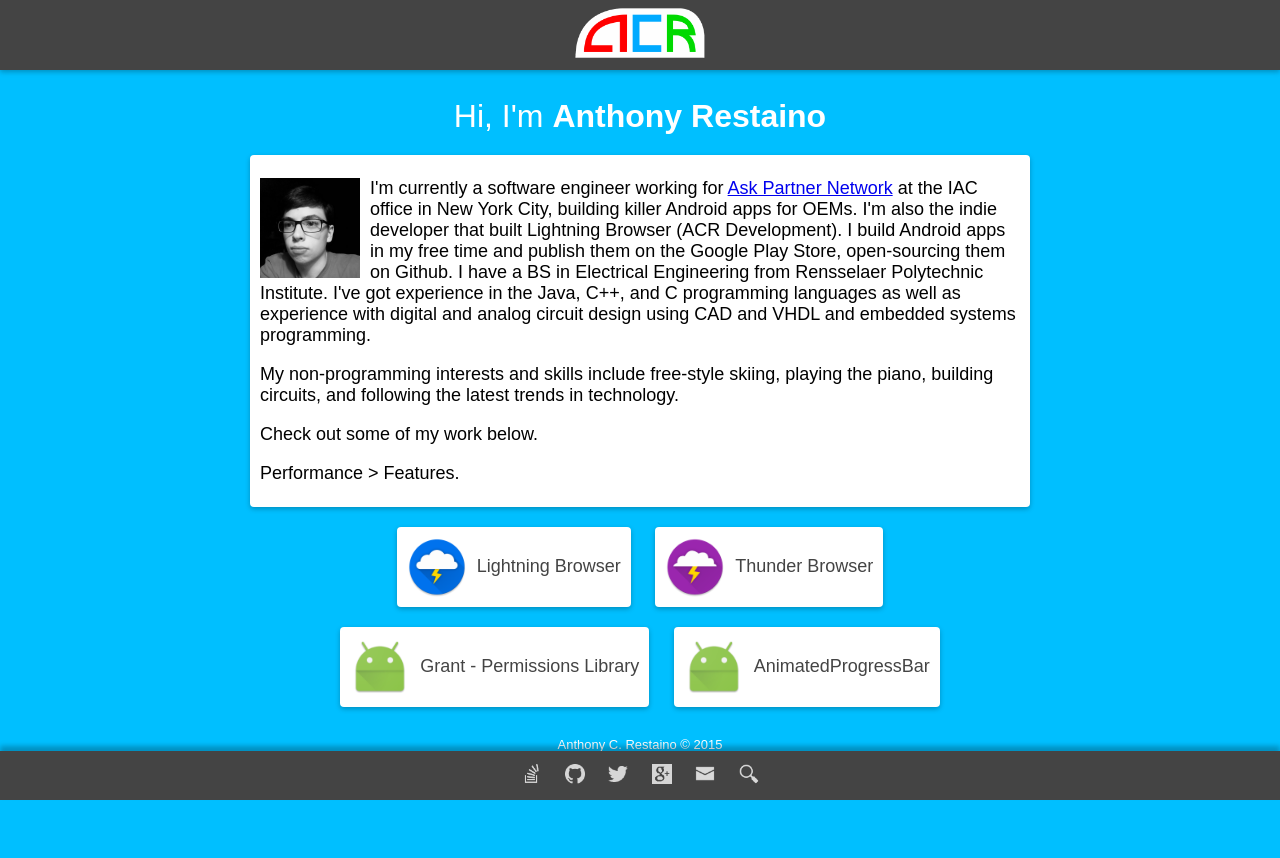
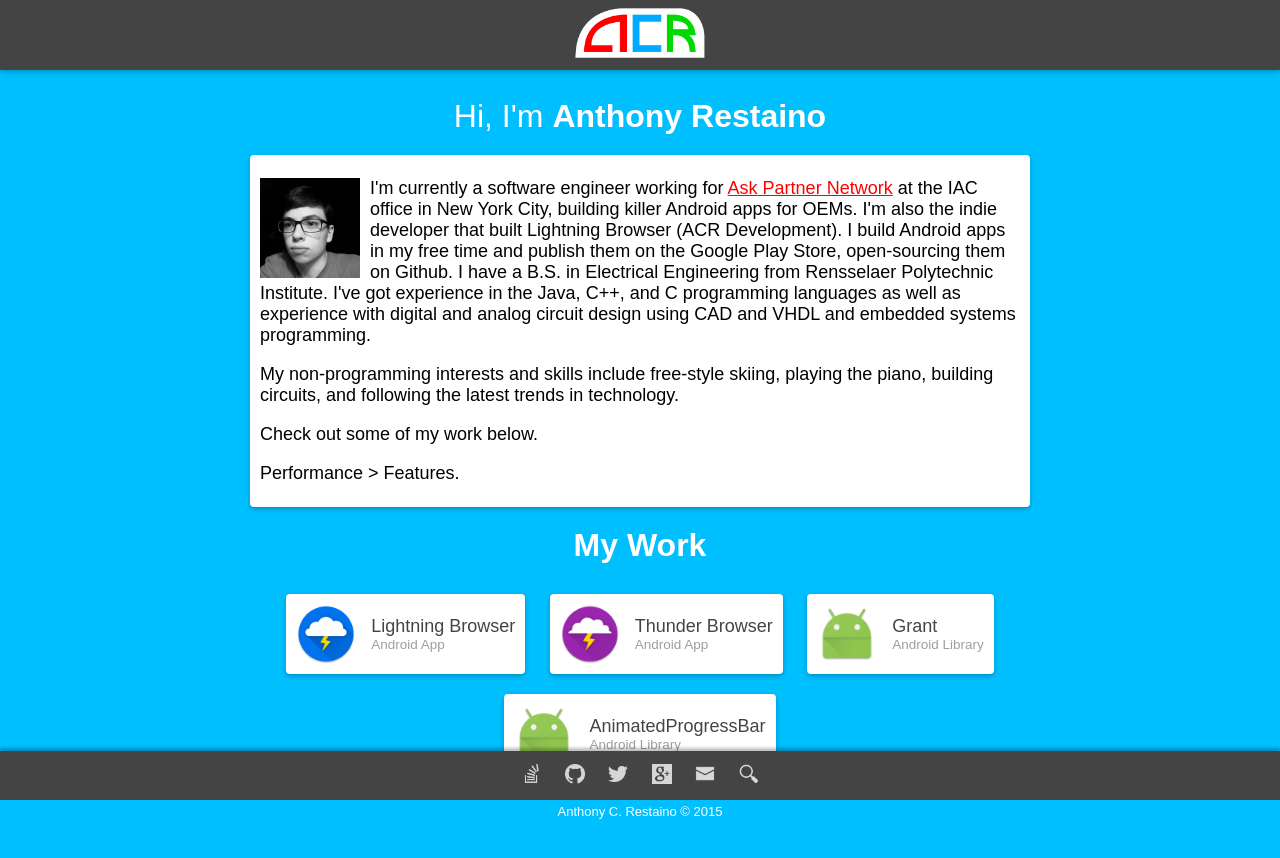
Before and after one commit to anthonycr/acrdevelopment.org, a plain HTML site: page index.html in a window 1280 px wide. Before the commit the page ends 823 px from the top, so only its background shows below. Drawn offline with Linux system fonts and the light colour scheme.

Commit message:
Change "my work" section, add subtitles to them, change link colors

```diff
--- a/index.html
+++ b/index.html
@@ -13,7 +13,7 @@
     <meta content="text/html; charset=utf-8" http-equiv="Content-Type" />
     <meta name="viewport" content="width=device-width, initial-scale=1.0">
     <link rel="icon" type="image/png" href="images/favicon-96x96.png" sizes="96x96">
-    <link rel="icon" type="image/png" href="images/favicon-20x20.png" sizes="20x20">
+    <link rel="icon" type="image/png" href="images/favicon-32x32.png" sizes="32x32">
     <title>Anthony Restaino</title>
 </head>
 <style>
@@ -60,7 +60,7 @@
         margin:0 auto;
         left:0;
         bottom:0;
-        box-shadow: 0px -5px 5px rgba( 0, 0, 0, 0.25 );
+        box-shadow: 0px -3px 3px rgba( 0, 0, 0, 0.25 );
     }
     #footer-content {
         font-size:medium;
@@ -203,6 +203,12 @@
       margin:20px;
       font-size:xx-large;
     }
+    a:link {
+        color: #FF0000;
+    }
+    a:visited {
+        color: #FF0000;
+    }
 </style>
 <body>
     <div id="header">
@@ -223,7 +229,7 @@
                 at the IAC office in New York City, building killer Android apps for OEMs.
                 I'm also the indie developer that built Lightning Browser (ACR Development). I build Android
                 apps in my free time and publish them on the Google Play Store, open-sourcing them on Github.
-                I have a BS in Electrical Engineering from Rensselaer Polytechnic Institute.
+                I have a B.S. in Electrical Engineering from Rensselaer Polytechnic Institute.
                 I've got experience in the Java, C++, and C programming languages as well as experience with
                 digital and analog circuit design using CAD and VHDL and embedded systems programming.
             </p>
@@ -238,21 +244,75 @@
                 Performance > Features.
             </p>
         </div>
+        <p class="title">
+            <b>My Work</b>
+        </p>
         <div class="box">
-            <a href="https://play.google.com/store/apps/details?id=acr.browser.barebones"></a>
-            <img width="60" height="60" style="margin-right:10px; vertical-align:middle;" src="images/lightning.png" />Lightning Browser
+            <div style="display: table-cell;">
+                <a href="https://play.google.com/store/apps/details?id=acr.browser.barebones"></a>
+                <div style="display: inline-block;">
+                    <img width="60" height="60" style="margin-right:10px; vertical-align:middle;" src="images/lightning.png" />
+                </div>
+                <div style="text-align: left; vertical-align: middle; height: 100%; display: inline-block;">
+                    <div style="height: 100%; display: table;">
+                        <div style="vertical-align: middle; display: table-cell;">
+                            <div>Lightning Browser</div>
+                            <div style="color: #9E9E9E; font-size: 75%;">Android App</div>
+                        </div>
+                    </div>
+                </div>
+            </div>
         </div>
+
         <div class="box">
-            <a href="https://github.com/anthonycr/Thunder-Browser"></a>
-            <img width="60" height="60" style="margin-right:10px; vertical-align:middle;" src="images/thunder.png" />Thunder Browser
+            <div style="display: table-cell;">
+                <a href="https://github.com/anthonycr/Thunder-Browser"></a>
+                <div style="display: inline-block;">
+                    <img width="60" height="60" style="margin-right:10px; vertical-align:middle;" src="images/thunder.png" />
+                </div>
+                <div style="text-align: left; vertical-align: middle; height: 100%; display: inline-block;">
+                    <div style="height: 100%; display: table;">
+                        <div style="vertical-align: middle; display: table-cell;">
+                            <div>Thunder Browser</div>
+                            <div style="color: #9E9E9E; font-size: 75%;">Android App</div>
+                        </div>
+                    </div>
+                </div>
+            </div>
         </div>
+
         <div class="box">
-            <a href="https://github.com/anthonycr/Grant"></a>
-            <img width="60" height="60" style="margin-right:10px; vertical-align:middle;" src="images/default.png" />Grant - Permissions Library
+            <div style="display: table-cell;">
+                <a href="https://github.com/anthonycr/Grant"></a>
+                <div style="display: inline-block;">
+                    <img width="60" height="60" style="margin-right:10px; vertical-align:middle;" src="images/default.png" />
+                </div>
+                <div style="text-align: left; vertical-align: middle; height: 100%; display: inline-block;">
+                    <div style="height: 100%; display: table;">
+                        <div style="vertical-align: middle; display: table-cell;">
+                            <div>Grant</div>
+                            <div style="color: #9E9E9E; font-size: 75%;">Android Library</div>
+                        </div>
+                    </div>
+                </div>
+            </div>
         </div>
+
         <div class="box">
-            <a href="https://github.com/anthonycr/AnimatedProgressBar"></a>
-            <img width="60" height="60" style="margin-right:10px; vertical-align:middle;" src="images/default.png" />AnimatedProgressBar
+            <div style="display: table-cell;">
+                <a href="https://github.com/anthonycr/AnimatedProgressBar"></a>
+                <div style="display: inline-block;">
+                    <img width="60" height="60" style="margin-right:10px; vertical-align:middle;" src="images/default.png" />
+                </div>
+                <div style="text-align: left; vertical-align: middle; height: 100%; display: inline-block;">
+                    <div style="height: 100%; display: table;">
+                        <div style="vertical-align: middle; display: table-cell;">
+                            <div>AnimatedProgressBar</div>
+                            <div style="color: #9E9E9E; font-size: 75%;">Android Library</div>
+                        </div>
+                    </div>
+                </div>
+            </div>
         </div>
 
         <div class="bottom" >
```
